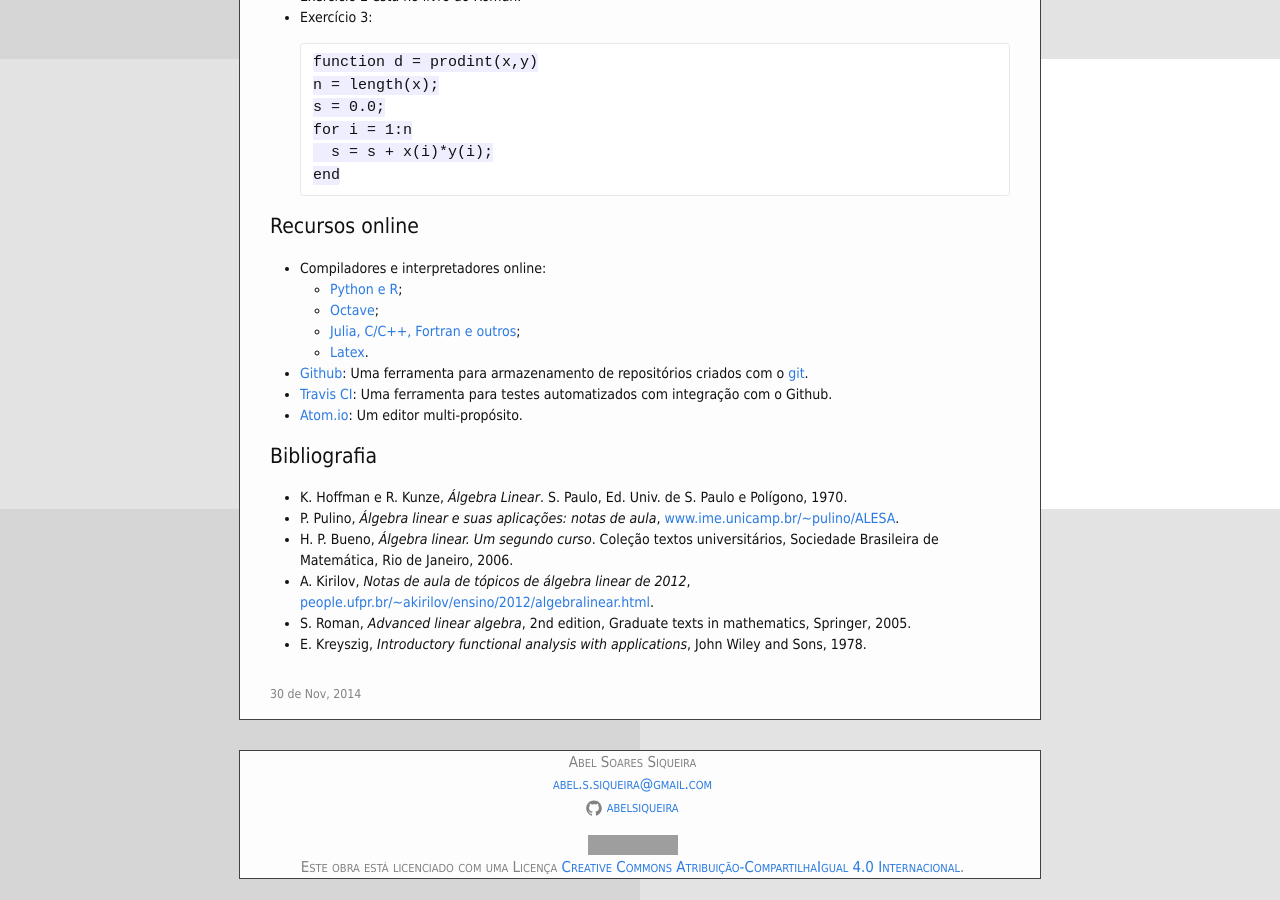
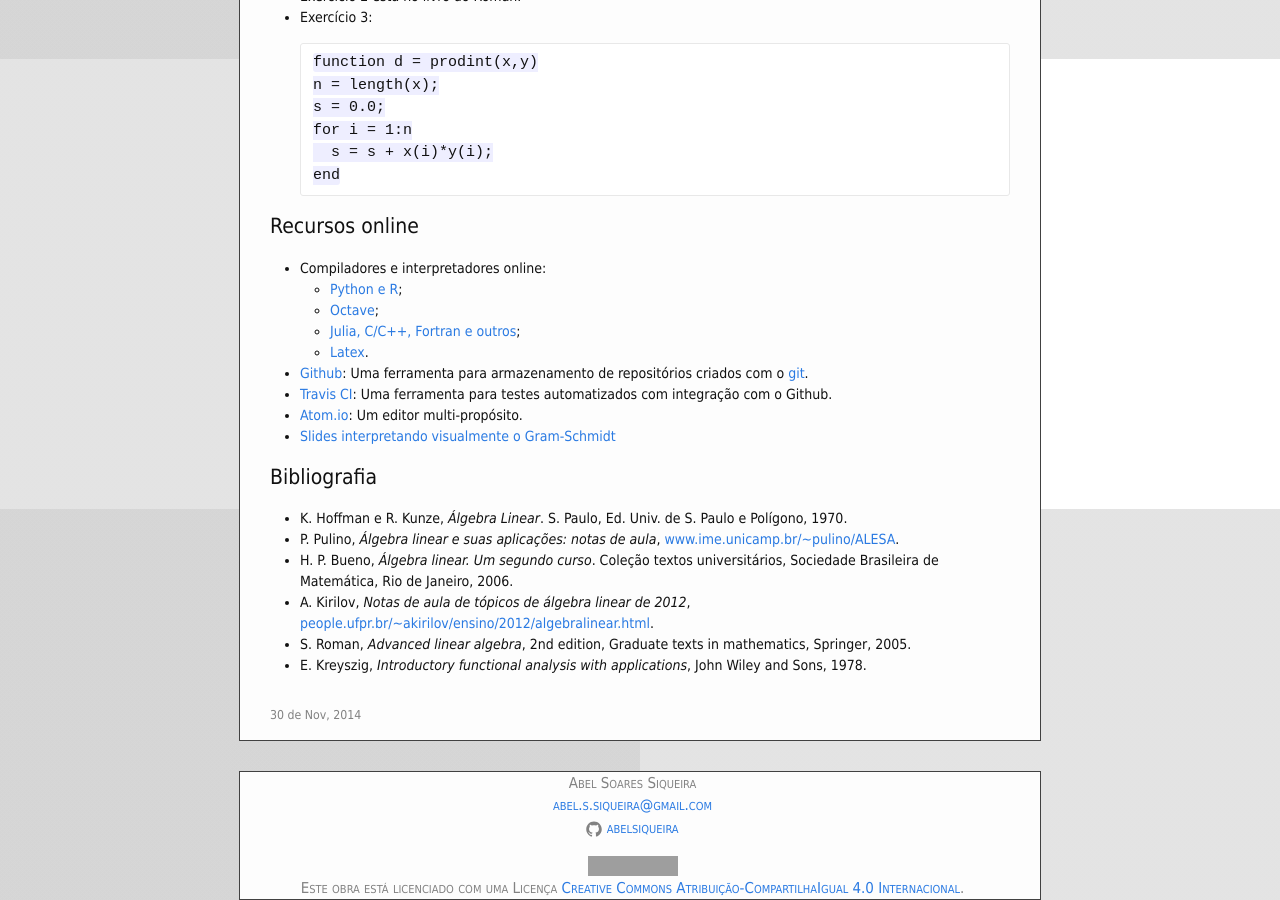
Before and after one commit to abelsiqueira/abelsiqueira.github.io-old, a Jekyll site: the page built from _posts/br/2014-11-30-topal-verao-2015-topicos-de-algebra-linear.markdown, in a window 1280 px wide and 900 px high, scrolled down 841 px. Built offline with Jekyll 4.4.1, drawn with Linux system fonts in a browser that asks for light colours; grey boxes are pictures that could not be loaded.

Commit message:
Adiciona slides sobre gram schmidt

```diff
--- a/_posts/br/2014-11-30-topal-verao-2015-topicos-de-algebra-linear.markdown
+++ b/_posts/br/2014-11-30-topal-verao-2015-topicos-de-algebra-linear.markdown
@@ -59,6 +59,8 @@ Tipos especiais de operadores lineares.
   - [Travis CI](https://travis-ci.org/): Uma ferramenta para testes automatizados
     com integração com o Github.
   - [Atom.io](https://atom.io/): Um editor multi-propósito.
+  - [Slides interpretando visualmente o
+    Gram-Schmidt](/disciplinas/topal2015/gram_schmidt_slides.pdf)
 
 # Bibliografia
 
```
Also changed, not shown: 1 other file.
